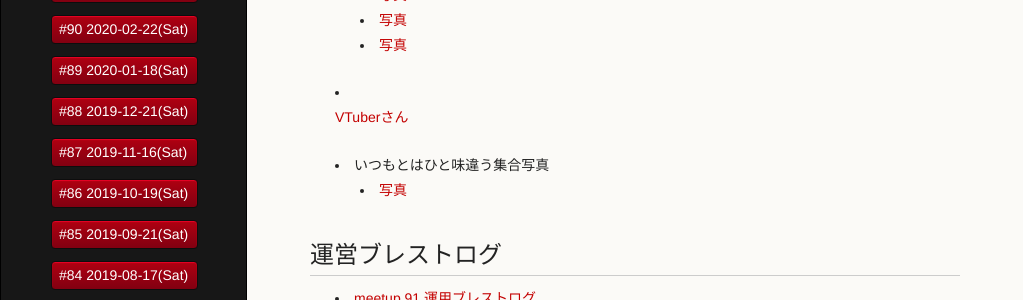
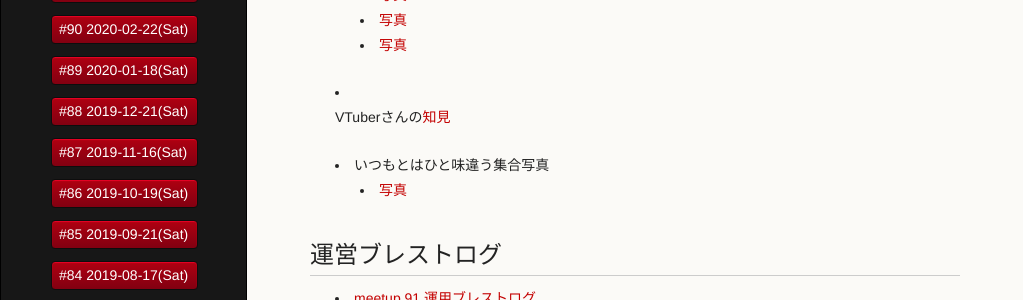
Before and after one commit to kanazawarb/meetup, a Jekyll site: the page built from 91/report.md, in a window 1280 px wide and 900 px high. Shown: the part 242-542 px from the top of the window, without its empty margins (0-1023 px from the left). Built offline with Jekyll 4.4.1, drawn with Linux system fonts in a browser that asks for light colours.

```diff
--- a/91/report.md
+++ b/91/report.md
@@ -17,7 +17,7 @@
   + [写真](https://twitter.com/TAKAyuki_atkwsk/status/1241214888090968066)
   + [写真](https://twitter.com/kiyohara/status/1241229873818918912)
 
-* [VTuberさん](https://twitter.com/kiyohara/status/1241264273927487488)
+* VTuberさんの[知見](https://twitter.com/kiyohara/status/1241264273927487488)
 
 * いつもとはひと味違う集合写真
   + [写真](https://twitter.com/kiyohara/status/1241275270973108224)
```
